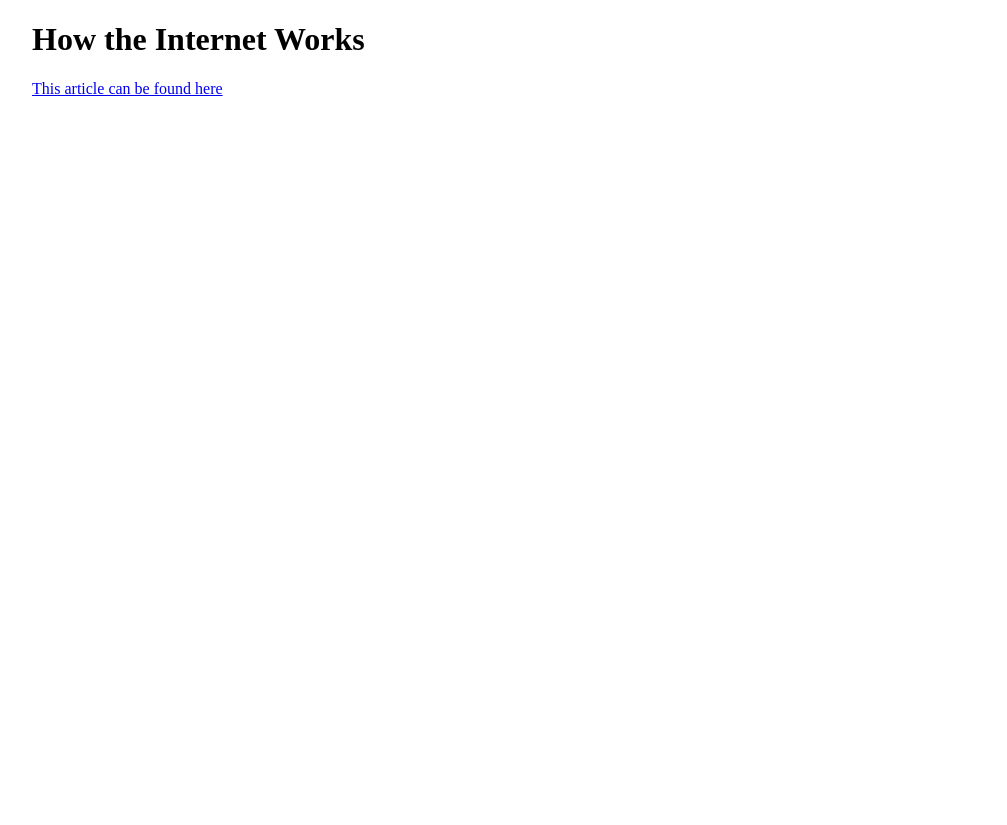
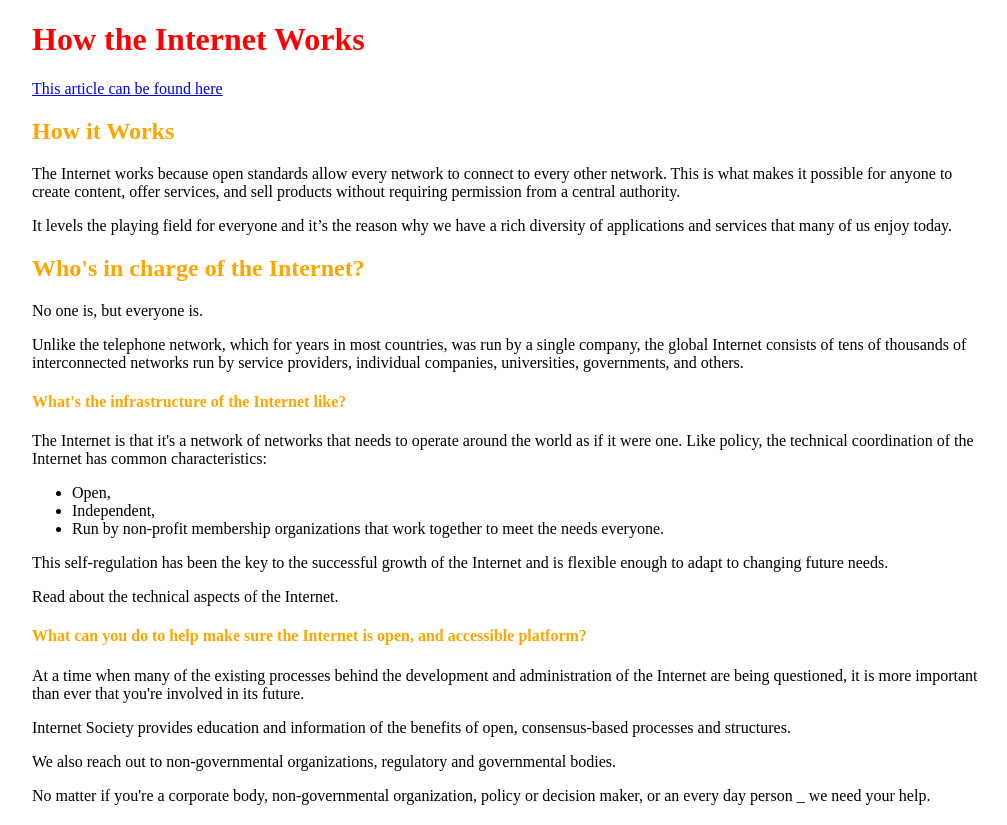
Before and after one commit to uagc-it-readiness/front-end-development-course-assignments, a plain HTML site: page Assignment1/how-the-internet-works.html in a window 1280 px wide. Shown: the whole page, without its empty margins (128-1135 px from the left). Before the commit the page ends 800 px from the top, so only its background shows below. Drawn offline with Linux system fonts and the light colour scheme.

Commit message:
my in class work its not done yet

```diff
--- a/Assignment1/how-the-internet-works.html
+++ b/Assignment1/how-the-internet-works.html
@@ -3,13 +3,54 @@
     <head>
         <title>Page Title</title>
         <link rel="stylesheet" href="styles/main.css">
+        <style >
+          h1{color:red}
+          h2,h4{color: #FFA500}
+        </style>
     </head>
     <body>
 <h1>How the Internet Works</h1>
  <a href="http://www.internetsociety.org/internet/how-it-works">This article can be found here<a/>
+<h2>How it Works</h2>
+<p>The Internet works because open standards allow every network to connect to every other network.
+This is what makes it possible for anyone to create content, offer services, and sell products without
+ requiring permission from a central authority.
+ </p>
+ <p>It levels the playing field for everyone and it’s the reason why we have a rich diversity of applications
+    and services that many of us enjoy today.
+  </p>
+  <h2> Who's in charge of the Internet? </h2>
+  <p>No one is, but everyone is.</p>
+  <p>Unlike the telephone network, which for years in most countries, was run by a single company, the global
+     Internet consists of tens of thousands of interconnected networks run by service providers,
+      individual companies, universities, governments, and others.
+    </p>
+    <h4> What's the infrastructure of the Internet like? </h4>
+    <p>The Internet is that it's a network of networks that needs to operate around the world as if it were one.
+Like policy, the technical coordination of the Internet has common characteristics:
+</p>
+<ul>
+ <li>Open,</li>
+ <li>Independent,</li>
+ <li>Run by non-profit membership organizations that work together to meet the needs everyone.</li>
+</ul>
+<p>This self-regulation has been the key to the successful growth of the Internet and is flexible enough to adapt to changing future needs.
+</p>
+<p>Read about the technical aspects of the Internet.</p>
+<h4>What can you do to help make sure the Internet is open, and accessible platform?
+</h4>
+<p>At a time when many of the existing processes behind the development and administration of the Internet
+   are being questioned, it is more important than ever that you're involved in its future.
+</p>
+<p>Internet Society provides education and information of the benefits of open,
+   consensus-based processes and structures.
+ </p>
+ <p>We also reach out to non-governmental organizations,
+    regulatory and governmental bodies.
+  </p>
+  <p>No matter if you're a corporate body, non-governmental organization, policy or decision maker,
+     or an every day person _ we need your help.
+   </p>
 
-
-
-
-   </body>
+</body>
 </html>
```
